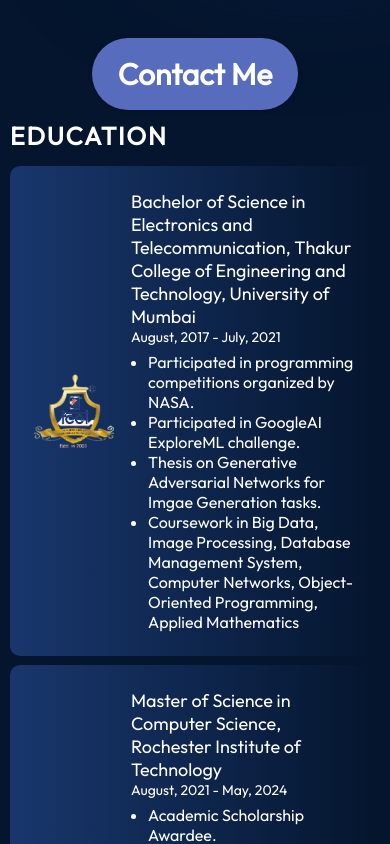
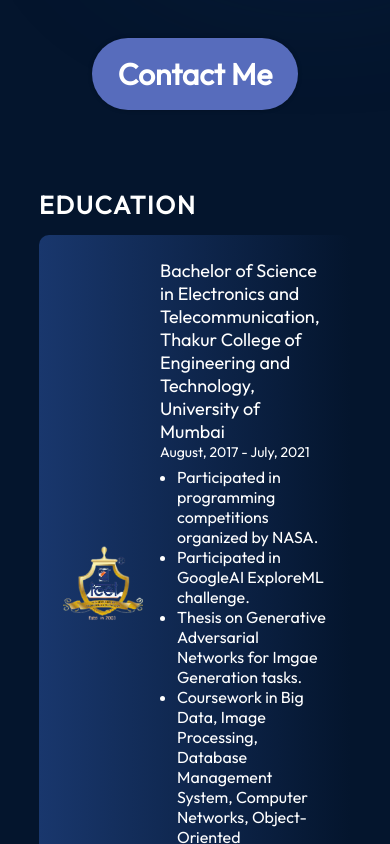
Before and after one commit to DishaRevandkar/my-portfolio, a React (Vite) app: page / in a window 390 px wide. Shown: the part 700-1544 px from the top of the page. Built offline with nearby package versions, Linux system fonts and the light colour scheme.

Commit message:
Update Education.module.css

```diff
--- a/src/components/Education/Education.module.css
+++ b/src/components/Education/Education.module.css
@@ -78,10 +78,6 @@
       gap: 9px;
     }
 
-    .container {
-      margin: 10px; /* Adjust the margin for smaller screens */
-    }
-
     .title {
       font-size: 25px; /* Adjust the font size for mobile devices */
     }
```
